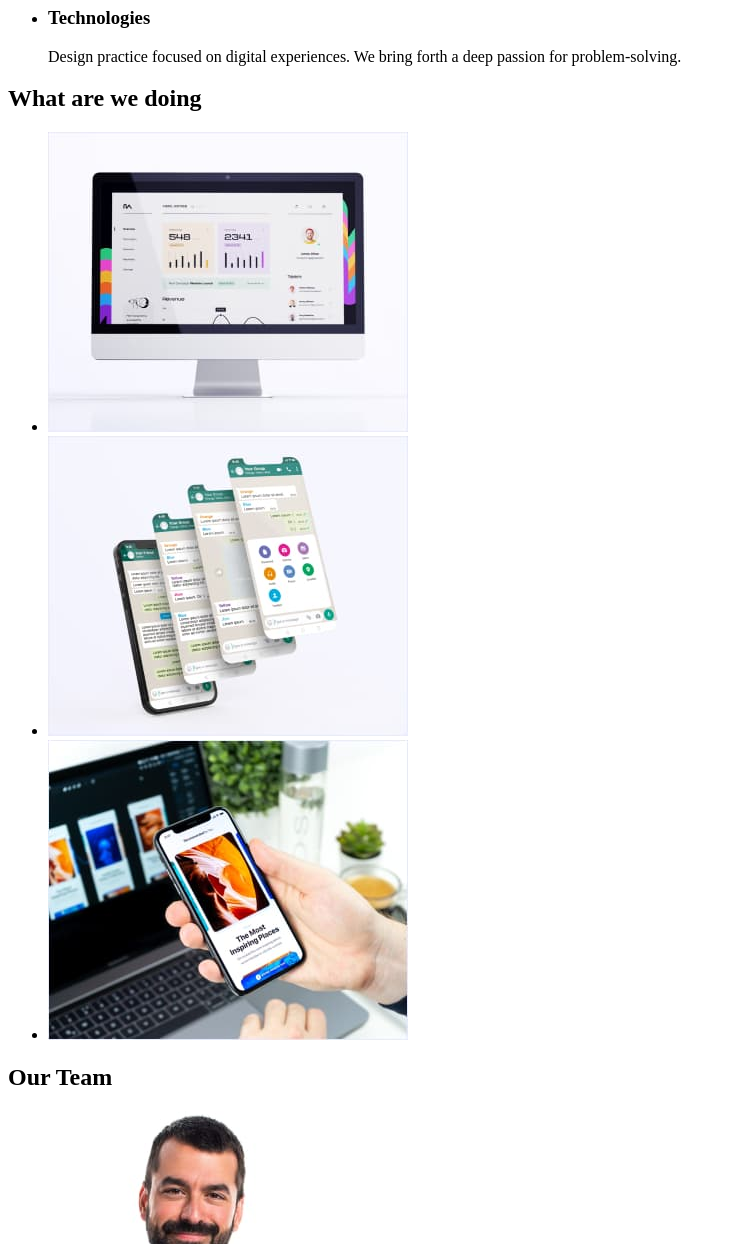
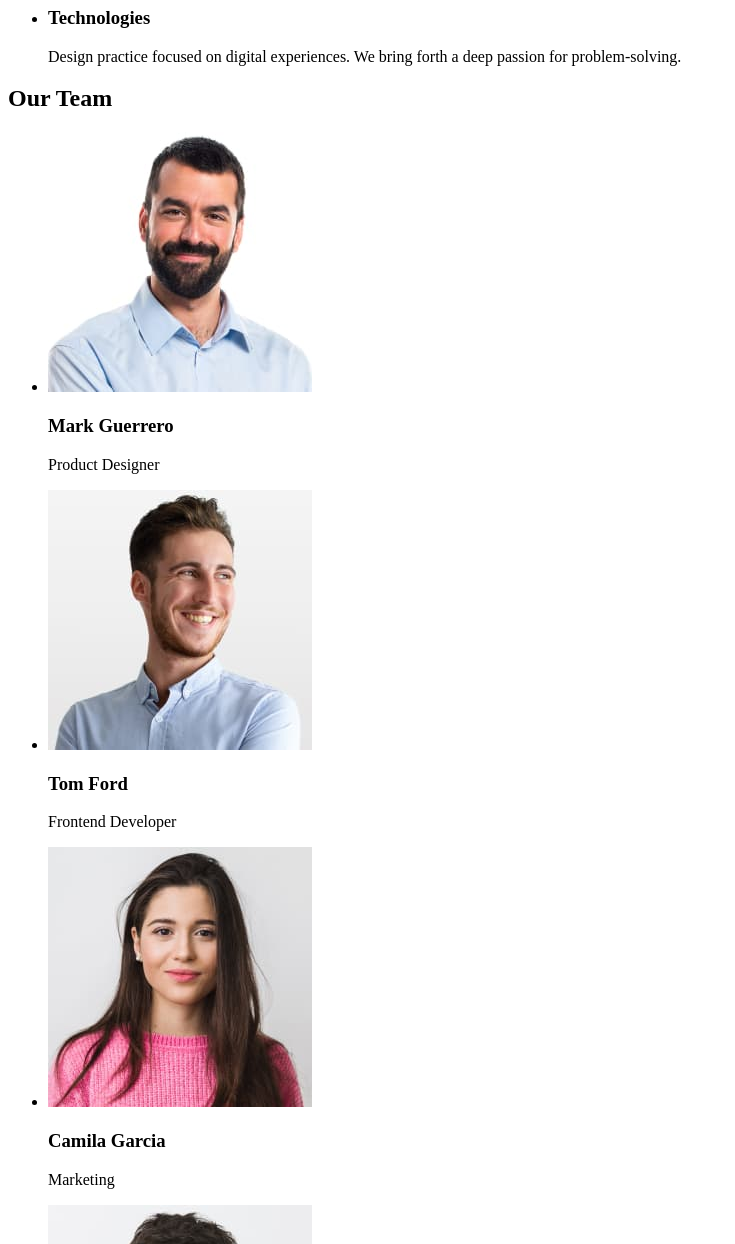
Before and after one commit to andrii248/goit-markup-hw-01, a plain HTML site: page index.html in a window 1280 px wide. Shown: the part 480-1724 px from the top of the page, without its empty margins (0-735 px from the left). Drawn offline with Linux system fonts and the light colour scheme.

Commit message:
removed axcessive section

```diff
--- a/index.html
+++ b/index.html
@@ -76,37 +76,6 @@
         </ul>
       </section>
 
-      <!--WHAT WE ARE DOING -->
-      <section>
-        <h2>What are we doing</h2>
-        <ul>
-          <li>
-            <img
-              src="./images/what-are-we-doing/img-1.jpg"
-              alt="Desktop webpages"
-              width="360"
-              height="300"
-            />
-          </li>
-          <li>
-            <img
-              src="./images/what-are-we-doing/img-2.jpg"
-              alt="Mobile applications"
-              width="360"
-              height="300"
-            />
-          </li>
-          <li>
-            <img
-              src="./images/what-are-we-doing/img-3.jpg"
-              alt="Mobile webpages"
-              width="360"
-              height="300"
-            />
-          </li>
-        </ul>
-      </section>
-
       <!-- OUR TEAM -->
       <section>
         <h2>Our Team</h2>
```
